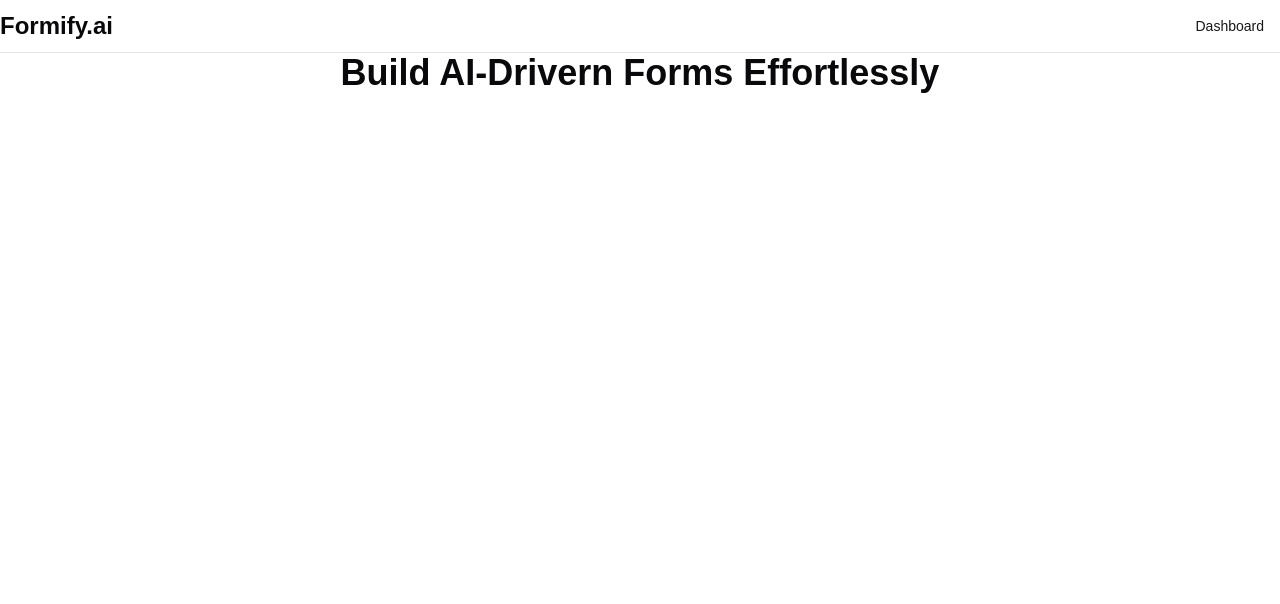
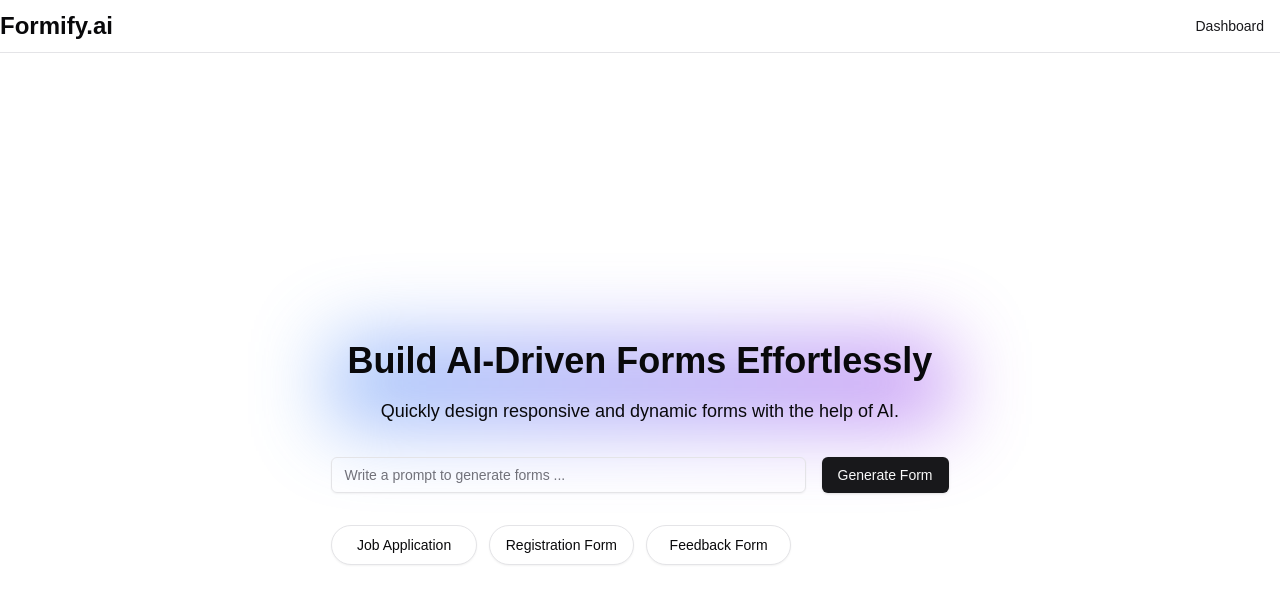
Before and after one commit to sanjaykumar200599/auto_formmate, a Next.js app: page / in a window 1280 px wide. Shown: the top 604 px of the page. Built offline with nearby package versions, Linux system fonts and the light colour scheme.

Commit message:
preparing user interface

```diff
--- a/app/(home)/page.tsx
+++ b/app/(home)/page.tsx
@@ -3,7 +3,7 @@ import React from 'react'
 
 const HomePage = () => {
   return (
-    <div>
+    <div className='grid items-center justify-items-center min-h-screen p-8 gap-16 sm:p-20'>
         <HeroSection/>
     </div>
   )
--- /dev/null
+++ b/components/GenerateFormInput.tsx
@@ -0,0 +1,14 @@
+import React from 'react'
+import { Input } from './ui/input'
+import { Button } from './ui/button'
+
+const GenerateFormInput = () => {
+  return (
+    <div className='flex items-center gap-4 my-8'>
+        <Input placeholder='Write a prompt to generate forms ...'/>
+        <Button>Generate Form</Button>
+    </div>
+  )
+}
+
+export default GenerateFormInput
--- a/components/HeroSection.tsx
+++ b/components/HeroSection.tsx
@@ -1,11 +1,55 @@
 import React from 'react'
+import GenerateFormInput from './GenerateFormInput'
+import { Button } from './ui/button';
+
+type SuggestionText = {
+   label:string;
+   text:string;
+  }
+
+
+const suggestionBtnText: SuggestionText[] = [
+    {
+      label: "Job Application",
+      text: "Develop a basic job application form that serves as a one-page solution form collecting essential information from applicants.",
+    },
+    {
+      label: "Registration Form",
+      text: "Create a course registration form suitable form any school or institution.",
+    },
+    {
+      label: "Feedback Form",
+      text: "Create a client feedback form to gather valuable insights from any clients.",
+    },
+  ];
+
+
 
 const HeroSection = () => {
   return (
     <section>
-        <div className='text-center '>
-            <h1 className='text-4xl font-bold'>Build AI-Drivern Forms Effortlessly</h1>
+         <div className="relative">
+        {/* Glow effect  */}
+        <div className="absolute inset-0 bg-gradient-to-r from-blue-500 to-purple-600 blur-2xl opacity-50 -z-10"></div>
+
+        <div className="container mx-auto text-center relative">
+          <h1 className="text-4xl font-bold">
+            Build AI-Driven Forms Effortlessly
+          </h1>
+          <p className="mt-4 text-lg ">
+          Quickly design responsive and dynamic forms with the help of AI.
+          </p>
         </div>
+      </div>
+       {/* create input field  */}
+       <GenerateFormInput/>
+       <div className="grid grid-cols-4 gap-3">
+        {suggestionBtnText.map((item: SuggestionText, index: number) => (
+          <Button key={index} className="rounded-full h-10" variant={"outline"}>
+            {item.label}
+          </Button>
+        ))}
+      </div>
     </section>
   )
 }
--- /dev/null
+++ b/components/PricingPage.tsx
@@ -0,0 +1,11 @@
+import React from 'react'
+
+const PricingPage = () => {
+  return (
+    <div>
+
+    </div>
+  )
+}
+
+export default PricingPage
--- /dev/null
+++ b/components/ui/card.tsx
@@ -0,0 +1,76 @@
+import * as React from "react"
+
+import { cn } from "@/lib/utils"
+
+const Card = React.forwardRef<
+  HTMLDivElement,
+  React.HTMLAttributes<HTMLDivElement>
+>(({ className, ...props }, ref) => (
+  <div
+    ref={ref}
+    className={cn(
+      "rounded-xl border bg-card text-card-foreground shadow",
+      className
+    )}
+    {...props}
+  />
+))
+Card.displayName = "Card"
+
+const CardHeader = React.forwardRef<
+  HTMLDivElement,
+  React.HTMLAttributes<HTMLDivElement>
+>(({ className, ...props }, ref) => (
+  <div
+    ref={ref}
+    className={cn("flex flex-col space-y-1.5 p-6", className)}
+    {...props}
+  />
+))
+CardHeader.displayName = "CardHeader"
+
+const CardTitle = React.forwardRef<
+  HTMLDivElement,
+  React.HTMLAttributes<HTMLDivElement>
+>(({ className, ...props }, ref) => (
+  <div
+    ref={ref}
+    className={cn("font-semibold leading-none tracking-tight", className)}
+    {...props}
+  />
+))
+CardTitle.displayName = "CardTitle"
+
+const CardDescription = React.forwardRef<
+  HTMLDivElement,
+  React.HTMLAttributes<HTMLDivElement>
+>(({ className, ...props }, ref) => (
+  <div
+    ref={ref}
+    className={cn("text-sm text-muted-foreground", className)}
+    {...props}
+  />
+))
+CardDescription.displayName = "CardDescription"
+
+const CardContent = React.forwardRef<
+  HTMLDivElement,
+  React.HTMLAttributes<HTMLDivElement>
+>(({ className, ...props }, ref) => (
+  <div ref={ref} className={cn("p-6 pt-0", className)} {...props} />
+))
+CardContent.displayName = "CardContent"
+
+const CardFooter = React.forwardRef<
+  HTMLDivElement,
+  React.HTMLAttributes<HTMLDivElement>
+>(({ className, ...props }, ref) => (
+  <div
+    ref={ref}
+    className={cn("flex items-center p-6 pt-0", className)}
+    {...props}
+  />
+))
+CardFooter.displayName = "CardFooter"
+
+export { Card, CardHeader, CardFooter, CardTitle, CardDescription, CardContent }
--- /dev/null
+++ b/components/ui/input.tsx
@@ -0,0 +1,22 @@
+import * as React from "react"
+
+import { cn } from "@/lib/utils"
+
+const Input = React.forwardRef<HTMLInputElement, React.ComponentProps<"input">>(
+  ({ className, type, ...props }, ref) => {
+    return (
+      <input
+        type={type}
+        className={cn(
+          "flex h-9 w-full rounded-md border border-input bg-transparent px-3 py-1 text-base shadow-sm transition-colors file:border-0 file:bg-transparent file:text-sm file:font-medium file:text-foreground placeholder:text-muted-foreground focus-visible:outline-none focus-visible:ring-1 focus-visible:ring-ring disabled:cursor-not-allowed disabled:opacity-50 md:text-sm",
+          className
+        )}
+        ref={ref}
+        {...props}
+      />
+    )
+  }
+)
+Input.displayName = "Input"
+
+export { Input }
--- /dev/null
+++ b/components/ui/label.tsx
@@ -0,0 +1,26 @@
+"use client"
+
+import * as React from "react"
+import * as LabelPrimitive from "@radix-ui/react-label"
+import { cva, type VariantProps } from "class-variance-authority"
+
+import { cn } from "@/lib/utils"
+
+const labelVariants = cva(
+  "text-sm font-medium leading-none peer-disabled:cursor-not-allowed peer-disabled:opacity-70"
+)
+
+const Label = React.forwardRef<
+  React.ElementRef<typeof LabelPrimitive.Root>,
+  React.ComponentPropsWithoutRef<typeof LabelPrimitive.Root> &
+    VariantProps<typeof labelVariants>
+>(({ className, ...props }, ref) => (
+  <LabelPrimitive.Root
+    ref={ref}
+    className={cn(labelVariants(), className)}
+    {...props}
+  />
+))
+Label.displayName = LabelPrimitive.Root.displayName
+
+export { Label }
--- a/package.json
+++ b/package.json
@@ -10,15 +10,16 @@
   },
   "dependencies": {
     "@clerk/nextjs": "^6.14.3",
+    "@prisma/client": "^6.6.0",
+    "@radix-ui/react-label": "^2.1.3",
     "@radix-ui/react-slot": "^1.2.0",
     "class-variance-authority": "^0.7.1",
     "clsx": "^2.1.1",
     "lucide-react": "^0.488.0",
-    "tailwind-merge": "^3.2.0",
-    "@prisma/client": "^6.6.0",
     "next": "15.3.0",
     "react": "^19.0.0",
     "react-dom": "^19.0.0",
+    "tailwind-merge": "^3.2.0",
     "tailwindcss-animate": "^1.0.7"
   },
   "devDependencies": {
```
Also changed, not shown: 1 other file (tests, documents, lock files or other folders).
